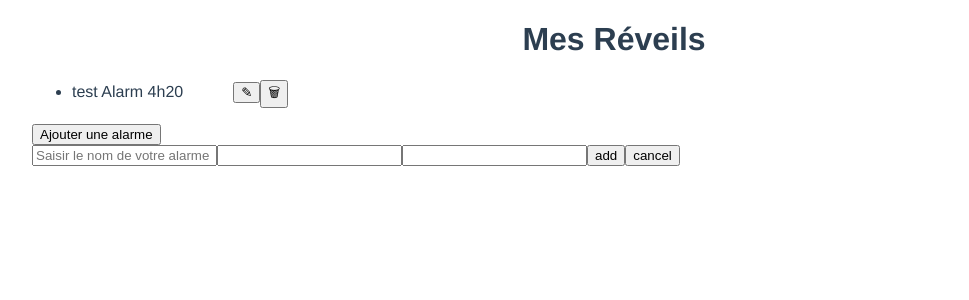
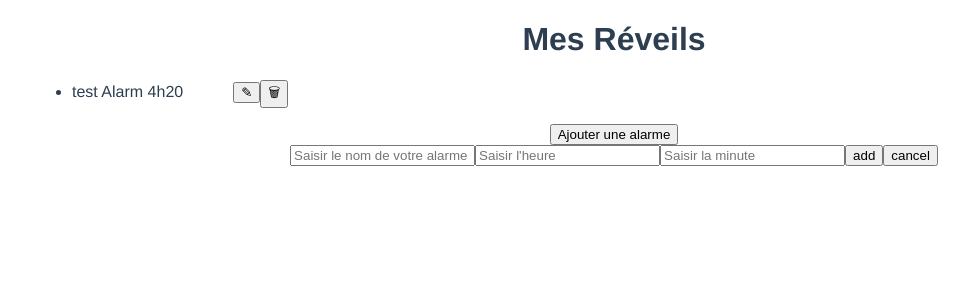
Before and after one commit to fabien1608/vue-app-2, a Vue app: page /#/ in a window 1280 px wide. Both pictures are taken after a click on the button "Ajouter une alarme". Shown: the top 300 px of the page, without its empty margins (26-995 px from the left). Built offline with nearby package versions, Linux system fonts and the light colour scheme.

Commit message:
component create
ajout du component create views avec structuration du projet

```diff
--- a/src/components/Alarm.vue
+++ b/src/components/Alarm.vue
@@ -12,35 +12,21 @@
                 <button @click="modifAlarm">Save</button>
             </div>
         </ul>
-		<button @click="toggleNewAlarm">Ajouter une alarme</button>
-		<div v-if="show_newAlarm">
-			<input type="text" v-model="newLabel" placeholder="Saisir le nom de votre alarme" />
-			<input type="text" v-model="newHours" placeholder="Saisir l'heure" />
-			<input type="text" v-model="newMinutes" placeholder="Saisir la minute"/>
-			<button @click="addAlarm">add</button>
-			<button @click="toggleNewAlarm">cancel</button>
-		</div>
 	</div>
     <audio id="audio1" src="alarm_sound.mp3" preload="auto"></audio>
 </div>
 </template>
 
 <script>
-
 export default {
     name: "Alarm",
+    props: ["alarms"],
     data() {
         return {
             show_Alarm: false,
-            show_newAlarm: false,
             newLabel: "",
             newHours:"",
             newMinutes:"",
-            alarms: [
-            {
-            label: 'test Alarm',
-            date:'03 13, 08 04:20'
-            }],
         };
     },
 
@@ -57,35 +43,9 @@ export default {
             return dateToFormat.getHours()+"h"+ formatMinutes;
         }
     },
+    mounted(){this.SetTimerCheck},
 
     methods: {
-        addAlarm: function(){
-            let dateActual = new Date();
-            let dateToPush = (dateActual.getMonth() +" "+ dateActual.getDay()+", "+ dateActual.getFullYear()+" "+this.newHours+":"+this.newMinutes);
-            this.alarms.push({label: this.newLabel, date: dateToPush.toString()});
-            this.show_newAlarm = !this.show_newAlarm;
-            this.newLabel ="";
-            this.newHours = " ";
-            this.newMinutes = " ";
-            let time1 = dateActual.getTime();
-            let dateAlarm = new Date(dateToPush);
-            let time2 = dateAlarm.getTime();
-            let interval = time1 - time2;
-            console.log(typeof interval);
-            console.log(interval);
-            let alarmChrono = setTimeout(()=>{this.playAlarm()} ,10000);
-
-        },
-        hide_newAlarm: function(){
-            this.show_newAlarm = false;
-        },
-
-        toggleNewAlarm: function(){
-            this.show_newAlarm = !this.show_newAlarm;
-            this.newLabel ="";
-            this.newHours = " ";
-            this.newMinutes = " ";
-        },
 
         toggleAlarm: function(){
             this.show_Alarm =!this.show_Alarm;
@@ -104,9 +64,21 @@ export default {
             let dateActual = new Date();
             let dateToPush = (dateActual.getMonth() +" "+ dateActual.getDay()+", "+ dateActual.getFullYear()+" "+this.newHours+":"+this.newMinutes);
             this.alarms = [{ label: this.newLabel, date: dateToPush }];
+        },
+
+        SetTimerCheck: function(){
+            setInterval(function(){ this.CheckAlarm(); }, 60000);
+        },
+
+        CheckAlarm: function(){
+            let current = new Date();
+            let date1 = (current.getMonth() +" "+ current.getDay()+", "+ current.getFullYear()+" "+current.getHours() +":"+current.getMinutes());
+            for(let i = 0; i<=this.alarms.length; inc++){
+                if(date1 == alarms[i].date) {
+                    this.playAlarm();
+                }
+            }
         }
-
-
     },
 
 };
--- /dev/null
+++ b/src/components/CreateAlarm.vue
@@ -0,0 +1,53 @@
+<template>
+	<div id="createAlarm">
+		<button @click="toggleNewAlarm">Ajouter une alarme</button>
+		<div v-if="show_newAlarm">
+			<input type="text" v-model="newLabel" placeholder="Saisir le nom de votre alarme" />
+			<input type="number" v-model="newHours" placeholder="Saisir l'heure" />
+			<input type="number" v-model="newMinutes" placeholder="Saisir la minute"/>
+			<button @click="addAlarm">add</button>
+			<button @click="toggleNewAlarm">cancel</button>
+		</div>
+	</div>
+</template>
+
+<script>
+export default{
+	name: "CreateAlarm",
+	data() {
+		return {
+			show_newAlarm: false,
+            newLabel: "",
+            newHours:"",
+            newMinutes:"",
+		};
+	},
+	methods: {
+
+		addAlarm: function(){
+            let dateActual = new Date();
+            let date = (dateActual.getMonth() +" "+ dateActual.getDay()+", "+ dateActual.getFullYear()+" "+this.newHours+":"+this.newMinutes);
+            const label = this.newLabel;
+            this.$emit("create-alarm", {
+            	label,
+            	date,
+            });
+            this.show_newAlarm = !this.show_newAlarm;
+            this.newLabel ="";
+            this.newHours = " ";
+            this.newMinutes = " ";
+        },
+
+        hide_newAlarm: function(){
+            this.show_newAlarm = false;
+        },
+
+        toggleNewAlarm: function(){
+            this.show_newAlarm = !this.show_newAlarm;
+            this.newLabel ="";
+            this.newHours = " ";
+            this.newMinutes = " ";
+        },
+	},
+};
+</script>
--- a/src/views/Alarm.vue
+++ b/src/views/Alarm.vue
@@ -1,17 +1,40 @@
 <template>
   <div class="home">
-    <Alarm msg="Welcome to Your Alarm"/>
+    <Alarm :alarms="alarms"></Alarm>
+    <CreateAlarm @create-alarm="createAlarm">
+    </CreateAlarm>
   </div>
 </template>
 
 <script>
 // @ is an alias to /src
 import Alarm from '@/components/Alarm.vue'
+import CreateAlarm from '@/components/CreateAlarm'
 
 export default {
   name: 'AlarmView',
   components: {
-    Alarm
-  }
+    Alarm,
+    CreateAlarm
+  },
+  data() {
+  	return {
+            show_Alarm: false,
+            //show_newAlarm: false,
+            newLabel: "",
+            newHours:"",
+            newMinutes:"",
+            alarms: [
+            {
+            label: 'test Alarm',
+            date:'03 13, 08 04:20'
+            }],
+        };
+    },
+    methods: {
+    	createAlarm(newAlarm) {
+    		this.alarms.push(newAlarm);
+    	},
+    },
 }
 </script>
```
Also changed, not shown: 11 other files (tests, documents, lock files or other folders).
